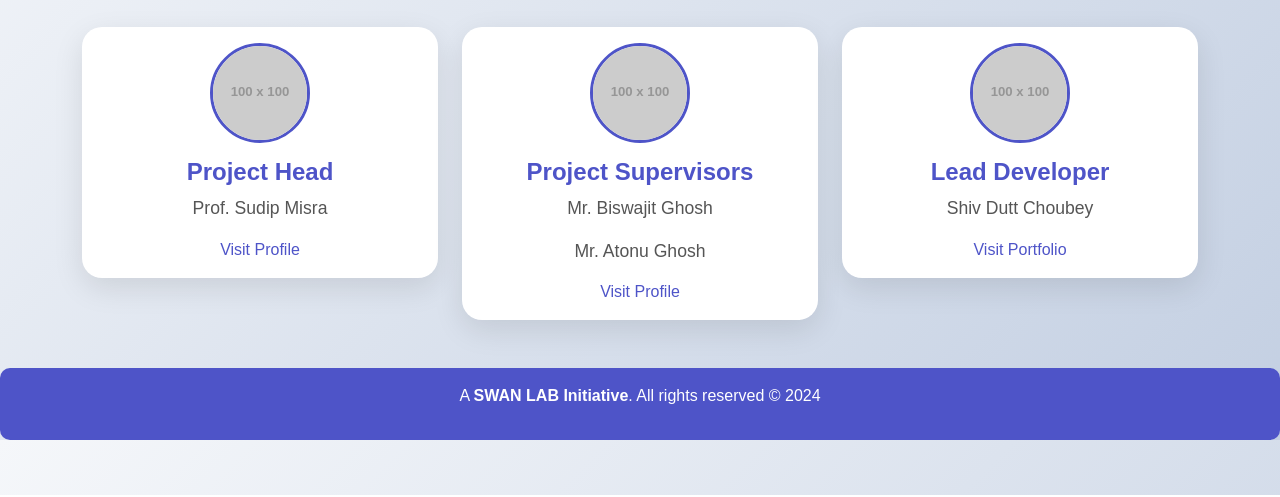
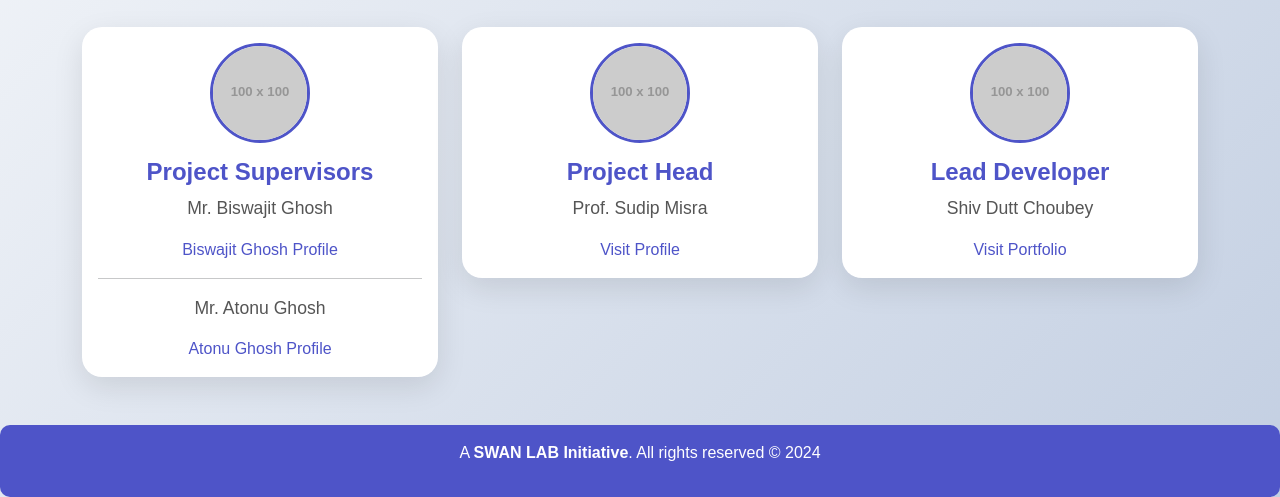
Before and after one commit to shivduttchoubey/swan.github.io, a plain HTML site: page developer_section.html in a window 1280 px wide. Shown: the part 305-802 px from the top of the page. Drawn offline with nearby package versions, Linux system fonts and the light colour scheme; placeholder pictures from the web are drawn by us.

Commit message:
Update developer_section.html

```diff
--- a/developer_section.html
+++ b/developer_section.html
@@ -112,7 +112,22 @@
     <!-- Developer Section -->
     <div class="container developer-section mt-5">
         <h3>Meet the Team</h3>
-        <div class="row g-4">
+        <div class="row g-4 justify-content-center">
+            <!-- Project Supervisors -->
+            <div class="col-md-4 col-sm-6">
+                <div class="card text-center animate-card">
+                    <div class="card-body">
+                        <img src="https://via.placeholder.com/100" alt="Supervisors">
+                        <h5 class="card-title">Project Supervisors</h5>
+                        <p class="card-text">Mr. Biswajit Ghosh</p>
+                        <a href="#" target="_blank">Biswajit Ghosh Profile</a>
+                        <hr>
+                        <p class="card-text">Mr. Atonu Ghosh</p>
+                        <a href="#" target="_blank">Atonu Ghosh Profile</a>
+                    </div>
+                </div>
+            </div>
+
             <!-- Project Head -->
             <div class="col-md-4 col-sm-6">
                 <div class="card text-center animate-card">
@@ -120,19 +135,6 @@
                         <img src="https://via.placeholder.com/100" alt="Prof. Sudip Misra">
                         <h5 class="card-title">Project Head</h5>
                         <p class="card-text">Prof. Sudip Misra</p>
-                        <a href="#" target="_blank">Visit Profile</a>
-                    </div>
-                </div>
-            </div>
-
-            <!-- Project Supervisors -->
-            <div class="col-md-4 col-sm-6">
-                <div class="card text-center animate-card">
-                    <div class="card-body">
-                        <img src="https://via.placeholder.com/100" alt="Supervisors">
-                        <h5 class="card-title">Project Supervisors</h5>
-                        <p class="card-text">Mr. Biswajit Ghosh</p>
-                        <p class="card-text">Mr. Atonu Ghosh</p>
                         <a href="#" target="_blank">Visit Profile</a>
                     </div>
                 </div>
```
